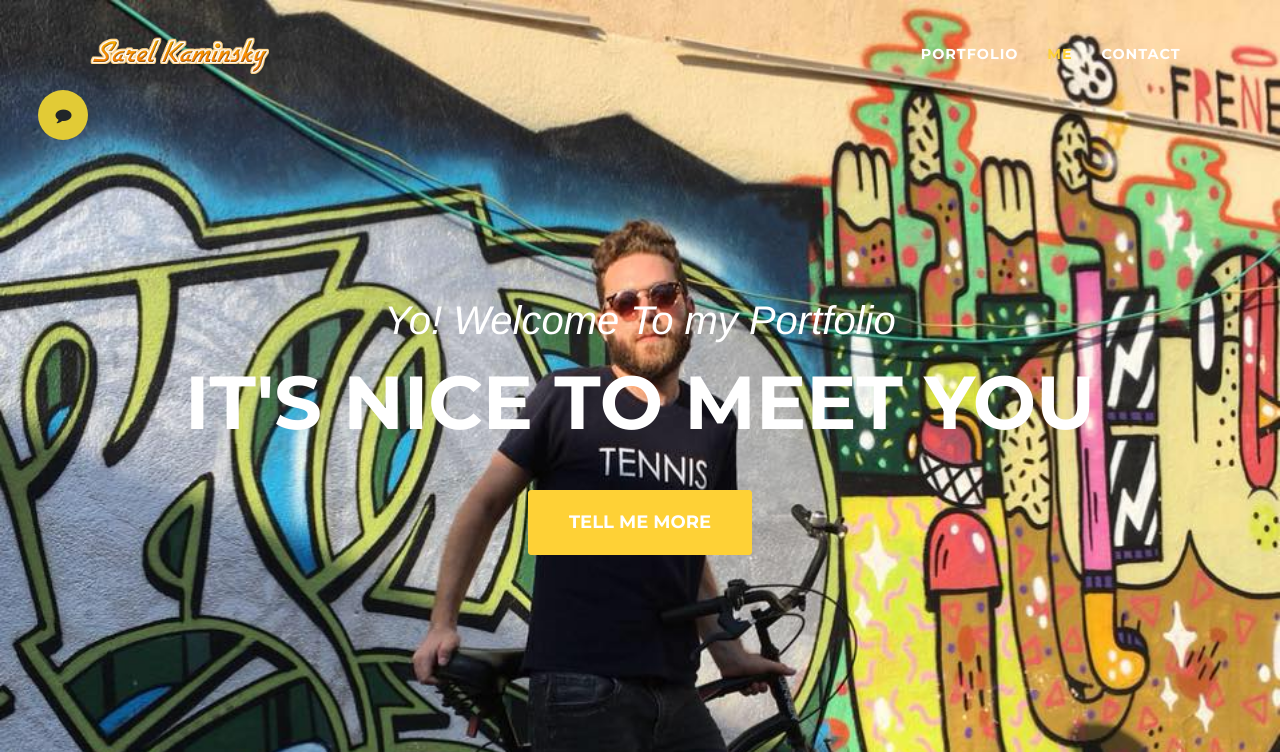
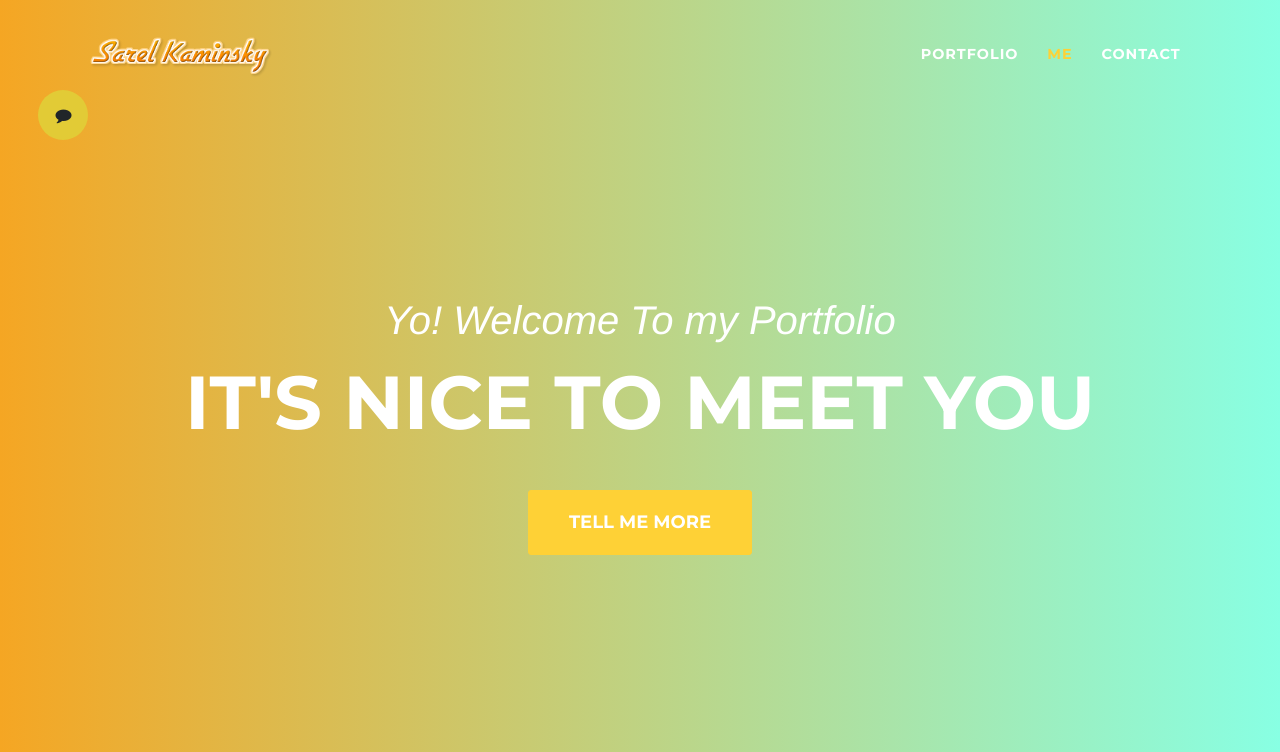
Before and after one commit to sarelk/my-gallery, a plain HTML site: page index.html in a window 1280 px wide. Shown: the top 752 px of the page. Drawn offline with Linux system fonts and the light colour scheme; a web font is replaced by a local one.

Commit message:
change image and better background

```diff
--- a/css/ca-gallery.css
+++ b/css/ca-gallery.css
@@ -192,14 +192,7 @@ body {
 header.masthead {
     text-align: center;
     color: white;
-    background-image: url("../img/header-bg.jpg");
-    background-repeat: no-repeat;
-    background-attachment: scroll;
-    background-position: top center;
-    -webkit-background-size: cover;
-    -moz-background-size: cover;
-    -o-background-size: cover;
-    background-size: cover;
+    background-image: linear-gradient(to right, #F5A623 0, #88FFE3 100%);
 }
 header.masthead .intro-text {
     padding-top: 150px;
```
Also changed, not shown: img/sarel.jpg, 2 other files.
